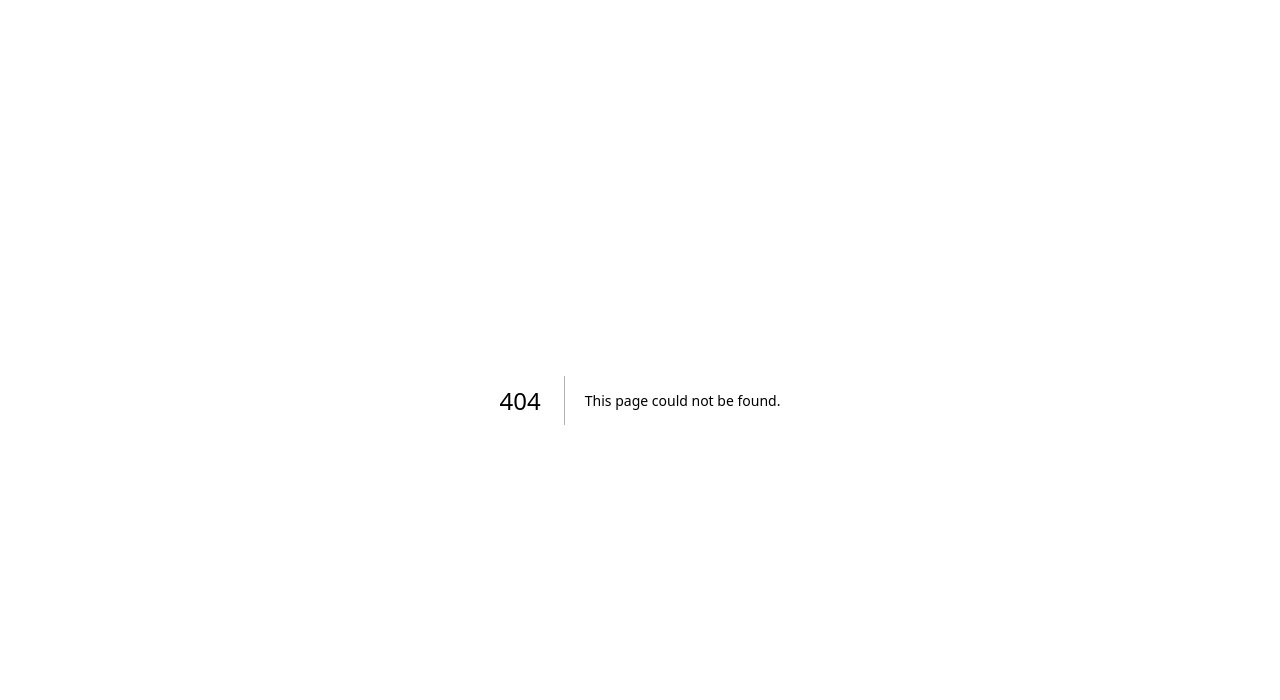
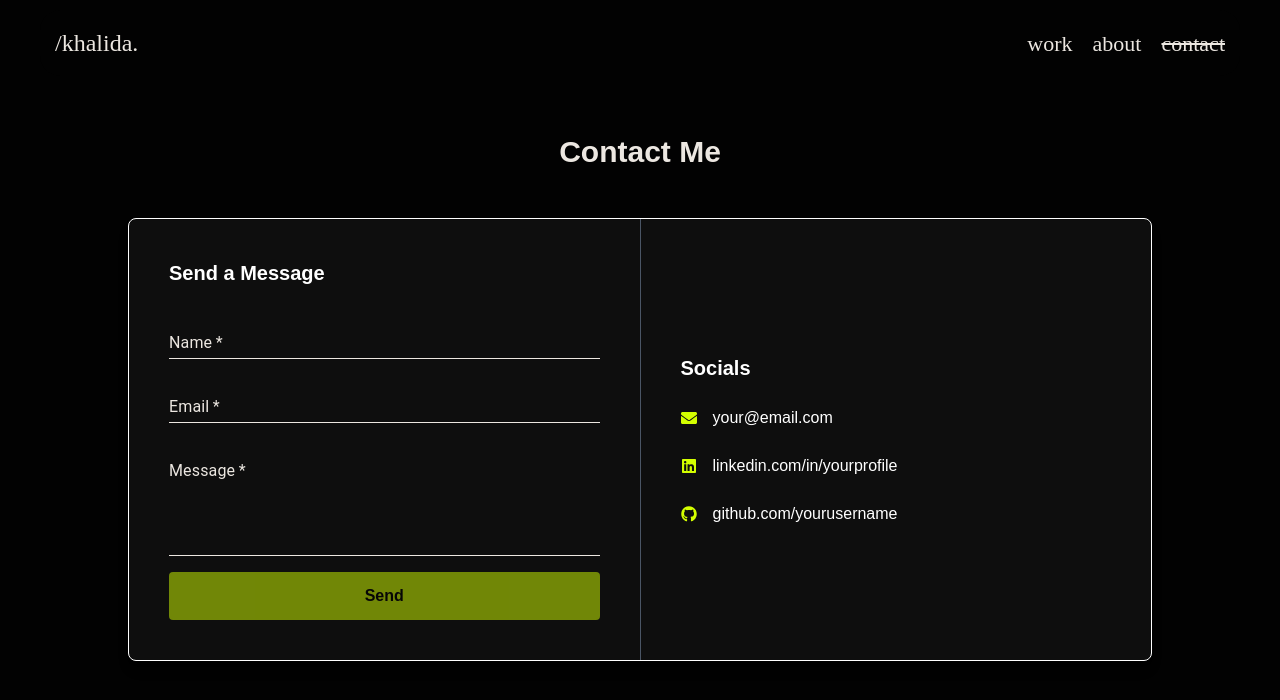
Before and after one commit to KhalidaAkhverdiyeva/portfolio, a Next.js app: page /contact in a window 1280 px wide. Before the commit this address had no page. Shown: the top 700 px of the page. Built offline with nearby package versions, Linux system fonts and the light colour scheme.

Commit message:
feat: form component add for contact page

```diff
--- /dev/null
+++ b/src/app/contact/page.tsx
@@ -0,0 +1,62 @@
+import MyForm from "@/components/contact form";
+import Navbar from "@/components/navbar";
+import { TextField } from "@mui/material";
+import React from "react";
+import { FaGithub, FaLinkedin, FaEnvelope } from "react-icons/fa";
+
+export default async function Contact() {
+  await new Promise((resolve) => setTimeout(resolve, 2000));
+
+  return (
+    <div>
+      <Navbar />
+      <section className=" px-8 py-12 flex flex-col items-center">
+        <h1 className="text-3xl font-bold mb-12 text-[#ECE7E1]">Contact Me</h1>
+
+        <div className="flex flex-col md:flex-row w-full max-w-5xl border rounded-lg shadow-lg overflow-hidden bg-[#0e0e0e] text-white">
+          {/* Left: Contact Form */}
+          <div className="flex-1 p-6 md:p-10">
+            <h2 className="text-xl font-semibold mb-6">Send a Message</h2>
+            <MyForm/>
+          </div>
+
+          {/* Middle: Vertical Divider */}
+          <div className="w-px bg-gray-600 hidden md:block" />
+
+          {/* Right: Contact Info */}
+          <div className="flex-1 p-6 md:p-10 flex flex-col justify-center items-start gap-6">
+            <h2 className="text-xl font-semibold">Socials</h2>
+            <div className="flex items-center gap-4">
+              <FaEnvelope className="text-[#d4ff00]" />
+              <a href="mailto:your@email.com" className="hover:underline">
+                your@email.com
+              </a>
+            </div>
+            <div className="flex items-center gap-4">
+              <FaLinkedin className="text-[#d4ff00]" />
+              <a
+                href="https://linkedin.com/in/yourprofile"
+                target="_blank"
+                rel="noopener noreferrer"
+                className="hover:underline"
+              >
+                linkedin.com/in/yourprofile
+              </a>
+            </div>
+            <div className="flex items-center gap-4">
+              <FaGithub className="text-[#d4ff00]" />
+              <a
+                href="https://github.com/yourusername"
+                target="_blank"
+                rel="noopener noreferrer"
+                className="hover:underline"
+              >
+                github.com/yourusername
+              </a>
+            </div>
+          </div>
+        </div>
+      </section>
+    </div>
+  );
+}
--- a/src/app/page.tsx
+++ b/src/app/page.tsx
@@ -65,7 +65,10 @@ export default async function Home() {
             <div className="bg-[#ece7e1] flex items-end order-2 md:order-1 h-[250px] md:h-auto text-[#020202] text-[28px] md:text-[46px] w-full md:w-[50%] rounded-[20px] p-6 md:p-[20px] font-['ClashDisplay-Bold'] cursor-pointer">
               !?
             </div>
-            <div className="bg-[#D1FD0A] flex items-end order-1 md:order-2 h-[250px] md:h-auto text-[#020202] text-[28px] md:text-[46px] w-full md:w-[50%] rounded-[20px] p-6 md:p-[20px] font-['ClashDisplay-Bold'] relative cursor-pointer">
+            <Link
+              href="/contact"
+              className="bg-[#D1FD0A] flex items-end order-1 md:order-2 h-[250px] md:h-auto text-[#020202] text-[28px] md:text-[46px] w-full md:w-[50%] rounded-[20px] p-6 md:p-[20px] font-['ClashDisplay-Bold'] relative cursor-pointer"
+            >
               <Image
                 src="/image/contact.png"
                 alt=""
@@ -74,7 +77,7 @@ export default async function Home() {
                 className="absolute top-0 right-[30px] z-[50]  md:block"
               />
               contact.
-            </div>
+            </Link>
           </div>
         </div>
 
--- /dev/null
+++ b/src/components/contact form/index.tsx
@@ -0,0 +1,126 @@
+'use client'
+import React, { useState } from "react";
+import { TextField } from "@mui/material";
+
+const MyForm = () => {
+  const [formData, setFormData] = useState({
+    name: "",
+    email: "",
+    message: "",
+  });
+
+  const [errors, setErrors] = useState({
+    name: false,
+    email: false,
+    message: false,
+  });
+
+  const [isSubmitDisabled, setIsSubmitDisabled] = useState(true);
+
+  const handleChange = (e) => {
+    const { name, value } = e.target;
+    setFormData((prevData) => ({
+      ...prevData,
+      [name]: value,
+    }));
+  };
+
+  const validateForm = () => {
+    const newErrors = {
+      name: !formData.name,
+      email: !formData.email || !/\S+@\S+\.\S+/.test(formData.email),
+      message: !formData.message,
+    };
+
+    setErrors(newErrors);
+    setIsSubmitDisabled(Object.values(newErrors).includes(true));
+  };
+
+  const handleSubmit = (e) => {
+    e.preventDefault();
+    // Handle form submission here
+    alert("Form Submitted");
+  };
+
+  return (
+    <form className="flex flex-col gap-4" noValidate onSubmit={handleSubmit}>
+      <TextField
+        label="Name"
+        name="name"
+        value={formData.name}
+        onChange={handleChange}
+        required
+        variant="standard"
+        error={errors.name}
+        helperText={errors.name && "Name is required"}
+        InputLabelProps={{ style: { color: "#ECE7E1" } }}
+        InputProps={{ style: { color: "#ECE7E1" } }}
+        sx={{
+          "& .MuiInput-underline:before": { borderBottomColor: "#ECE7E1" },
+          "& .MuiInput-underline:hover:not(.Mui-disabled):before": {
+            borderBottomColor: "#ECE7E1",
+          },
+          "& .MuiInput-underline:after": { borderBottomColor: "#ECE7E1" },
+        }}
+        onBlur={validateForm} // Validate on blur (when input loses focus)
+      />
+
+      <TextField
+        label="Email"
+        name="email"
+        value={formData.email}
+        onChange={handleChange}
+        type="email"
+        required
+        variant="standard"
+        error={errors.email}
+        helperText={errors.email && "Enter a valid email"}
+        InputLabelProps={{ style: { color: "#ECE7E1" } }}
+        InputProps={{ style: { color: "#ECE7E1" } }}
+        sx={{
+          "& .MuiInput-underline:before": { borderBottomColor: "#ECE7E1" },
+          "& .MuiInput-underline:hover:not(.Mui-disabled):before": {
+            borderBottomColor: "#ECE7E1",
+          },
+          "& .MuiInput-underline:after": { borderBottomColor: "#ECE7E1" },
+        }}
+        onBlur={validateForm} // Validate on blur
+      />
+
+      <TextField
+        label="Message"
+        name="message"
+        value={formData.message}
+        onChange={handleChange}
+        required
+        multiline
+        rows={4}
+        variant="standard"
+        error={errors.message}
+        helperText={errors.message && "Message is required"}
+        InputLabelProps={{ style: { color: "#ECE7E1" } }}
+        InputProps={{ style: { color: "#ECE7E1" } }}
+        sx={{
+          "& .MuiInput-underline:before": { borderBottomColor: "#ECE7E1" },
+          "& .MuiInput-underline:hover:not(.Mui-disabled):before": {
+            borderBottomColor: "#ECE7E1",
+          },
+          "& .MuiInput-underline:after": { borderBottomColor: "#ECE7E1" },
+        }}
+        onBlur={validateForm} // Validate on blur
+      />
+
+      <button
+        type="submit"
+        disabled={isSubmitDisabled}
+        className={`bg-[#d4ff00] text-black py-3 px-6 rounded font-semibold hover:bg-black hover:text-white transition ${
+          isSubmitDisabled ? "opacity-50 cursor-not-allowed" : ""
+        }`}
+      >
+        Send
+      </button>
+    </form>
+  );
+};
+
+export default MyForm;
```
